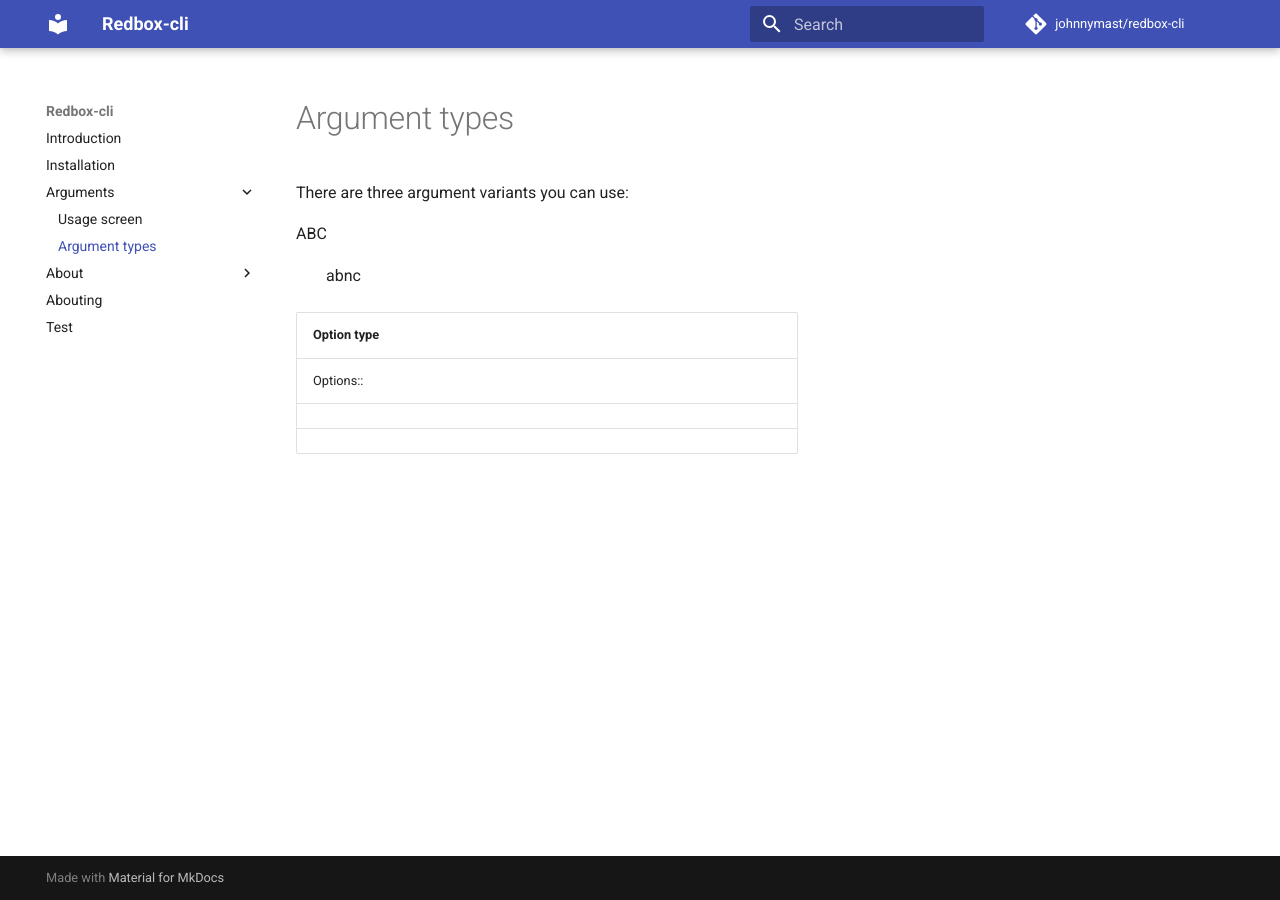
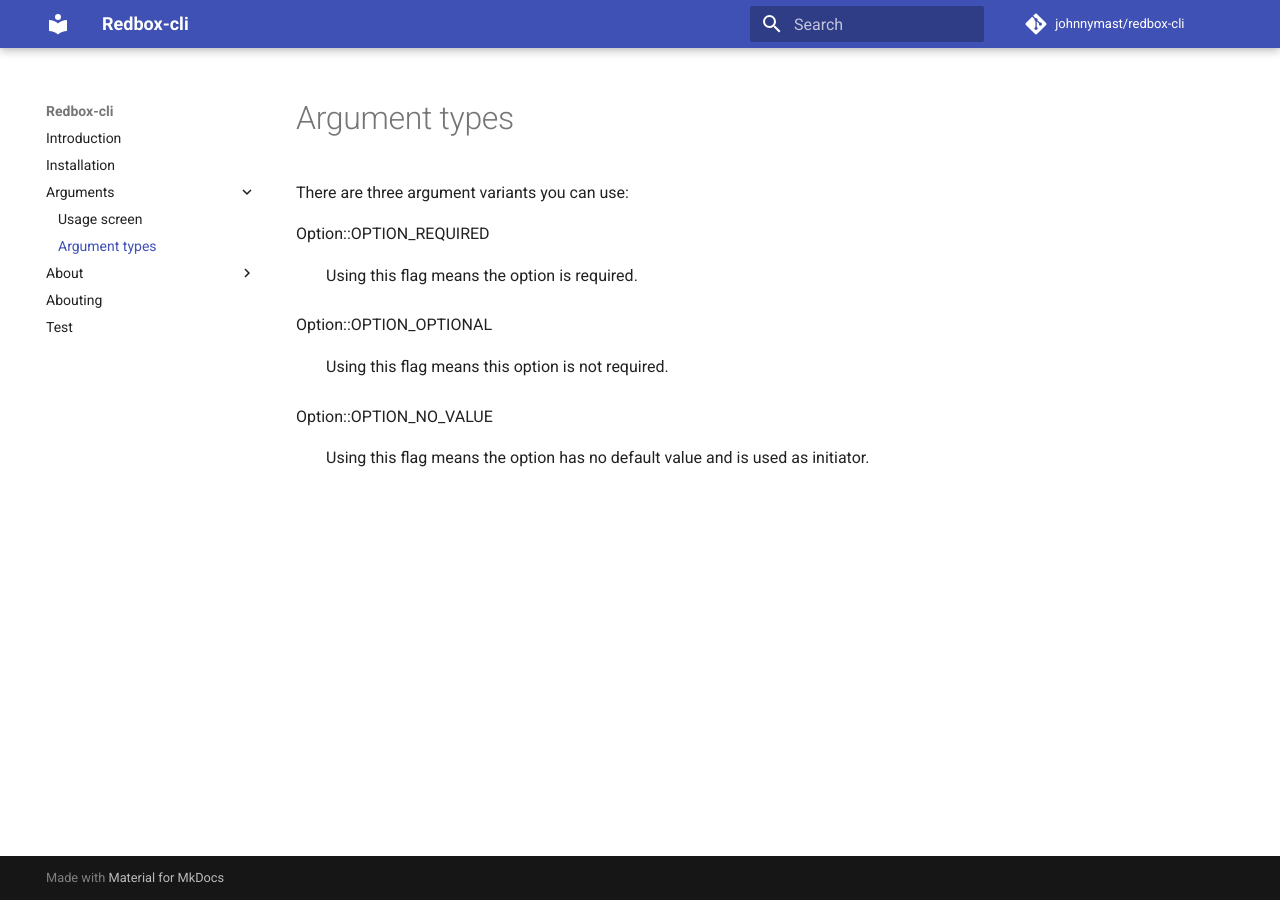
Before and after one commit to johnnymast/redbox-cli, an MkDocs documentation site: the page built from docs/arguments/argument_types.md, in a window 1280 px wide. Built offline with MkDocs 1.6.1 and Material for MkDocs 9.7.7, drawn with Linux system fonts in a browser that asks for light colours; comment, search, counter and statistics services are not loaded.

```diff
--- a/docs/arguments/argument_types.md
+++ b/docs/arguments/argument_types.md
@@ -2,13 +2,11 @@
 
 There are three argument variants you can use:
 
-<dl>ABC</dl>
-<dd>abnc</dd>
+<dl>Option::OPTION_REQUIRED</dl>
+<dd>Using this flag means the option is required.</dd>
 
+<dl>Option::OPTION_OPTIONAL</dl>
+<dd>Using this flag means this option is not required.</dd>
 
-
-| Option type  |   |   |   |   |
-|---|---|---|---|---|
-| Options::   |   |   |   |   |
-|   |   |   |   |   |
-|   |   |   |   |   |
+<dl>Option::OPTION_NO_VALUE</dl>
+<dd>Using this flag means the option has no default value and is used as initiator.</dd>
```
